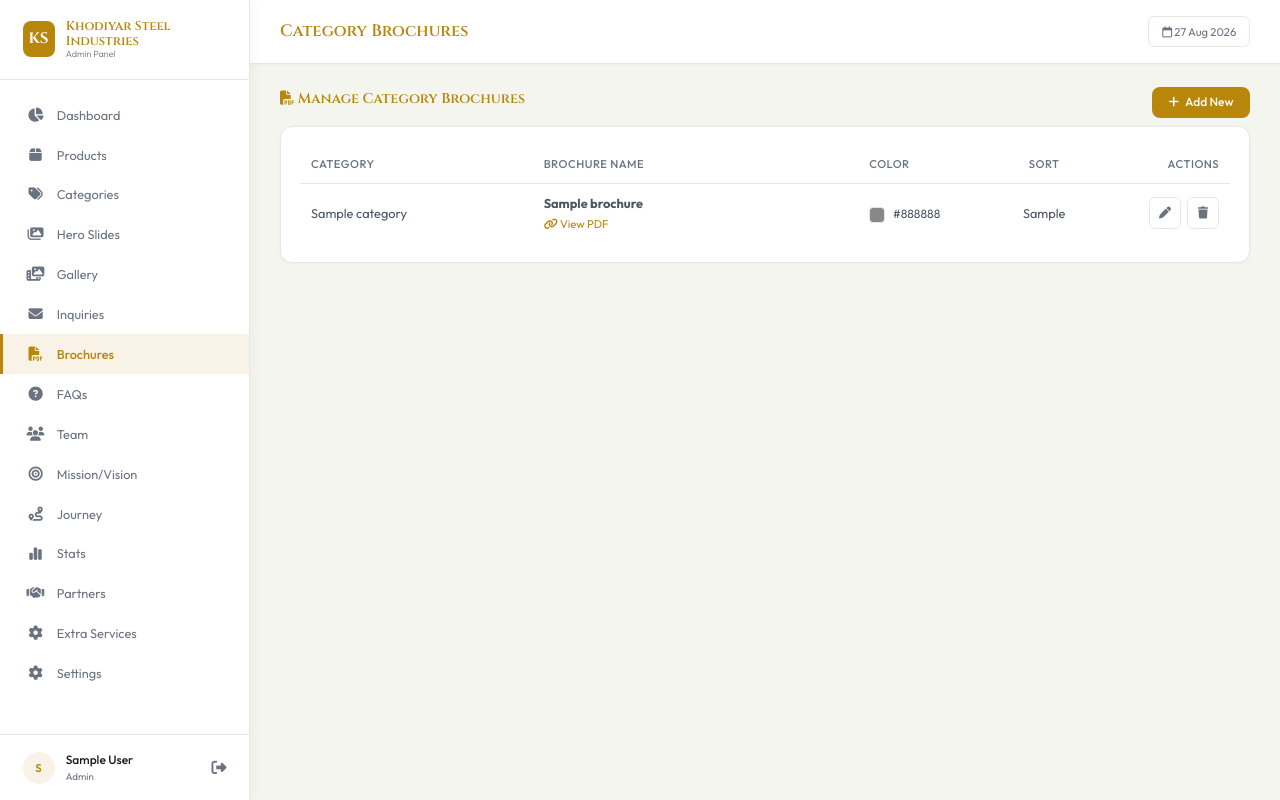
After one commit to iamborserahul/html-design, a PHP site: page /admin/brochures.php in a window 1280 px wide. The commit adds this page. Run offline with PHP 8.4, Linux system fonts and the light colour scheme; the visitor is signed in with stand-in values (Sample User, id 1); tables that the repository leaves empty or names only in its code hold one stand-in row (values such as "Sample post"); some libraries are stand-ins or nearby versions.

Commit message:
feat: implement dynamic database-driven brochure management and admin panel functionality

```diff
--- /dev/null
+++ b/admin/brochures.php
@@ -0,0 +1,276 @@
+<?php
+$current_page = 'brochures';
+$page_title = 'Category Brochures';
+require_once __DIR__ . '/includes/header.php';
+
+$upload_path = __DIR__ . '/../uploads/brochures/';
+if (!is_dir($upload_path)) {
+    mkdir($upload_path, 0777, true);
+}
+$upload_url = '../uploads/brochures/';
+$errors = [];
+$success = $_SESSION['flash_success'] ?? '';
+$error = $_SESSION['flash_error'] ?? '';
+unset($_SESSION['flash_success'], $_SESSION['flash_error']);
+
+if ($_SERVER['REQUEST_METHOD'] === 'POST') {
+    if (!isset($_POST['csrf_token']) || !verify_csrf($_POST['csrf_token'])) {
+        $errors[] = 'Invalid security token. Please try again.';
+    } else {
+        $action = $_POST['action'] ?? '';
+
+        if (in_array($action, ['create', 'update'])) {
+            $id = $action === 'update' ? (int)($_POST['id'] ?? 0) : 0;
+            $category_id = (int)($_POST['category_id'] ?? 0);
+            $name = trim($_POST['name'] ?? '');
+            $bg_color = trim($_POST['bg_color'] ?? '#FFC229');
+            $sort_order = (int)($_POST['sort_order'] ?? 0);
+
+            if ($category_id <= 0) $errors[] = 'Category is required.';
+            if ($name === '') $errors[] = 'Brochure name is required.';
+
+            $file_path = '';
+            if ($action === 'update' && $id > 0) {
+                $stmt = $db->prepare("SELECT file_path FROM category_brochures WHERE id = ?");
+                $stmt->execute([$id]);
+                $existing = $stmt->fetch();
+                $file_path = $existing ? $existing['file_path'] : '';
+            }
+
+            if (!empty($_FILES['file_path']['name'])) {
+                $file = $_FILES['file_path'];
+                $ext = strtolower(pathinfo($file['name'], PATHINFO_EXTENSION));
+                if ($ext !== 'pdf') {
+                    $errors[] = 'Only PDF files are allowed.';
+                } else {
+                    $new_name = uniqid() . '_' . preg_replace('/[^a-zA-Z0-9.-]/', '_', $file['name']);
+                    if (move_uploaded_file($file['tmp_name'], $upload_path . $new_name)) {
+                        if ($file_path && file_exists($upload_path . $file_path)) {
+                            unlink($upload_path . $file_path);
+                        }
+                        $file_path = $new_name;
+                    } else {
+                        $errors[] = 'Failed to upload PDF file.';
+                    }
+                }
+            }
+
+            if ($action === 'create' && empty($file_path)) {
+                $errors[] = 'PDF file is required for new brochures.';
+            }
+
+            if (empty($errors)) {
+                try {
+                    if ($action === 'create') {
+                        $stmt = $db->prepare("INSERT INTO category_brochures (category_id, name, file_path, bg_color, sort_order) VALUES (?, ?, ?, ?, ?)");
+                        $stmt->execute([$category_id, $name, $file_path, $bg_color, $sort_order]);
+                        $_SESSION['flash_success'] = 'Brochure added successfully.';
+                    } else {
+                        $stmt = $db->prepare("UPDATE category_brochures SET category_id=?, name=?, file_path=?, bg_color=?, sort_order=? WHERE id=?");
+                        $stmt->execute([$category_id, $name, $file_path, $bg_color, $sort_order, $id]);
+                        $_SESSION['flash_success'] = 'Brochure updated successfully.';
+                    }
+                    header('Location: brochures.php');
+                    exit;
+                } catch (PDOException $e) {
+                    $errors[] = 'Database error: ' . $e->getMessage();
+                }
+            }
+        } elseif ($action === 'delete') {
+            $id = (int)($_POST['id'] ?? 0);
+            $stmt = $db->prepare("SELECT file_path FROM category_brochures WHERE id = ?");
+            $stmt->execute([$id]);
+            $row = $stmt->fetch();
+            if ($row) {
+                if ($row['file_path'] && file_exists($upload_path . $row['file_path'])) {
+                    unlink($upload_path . $row['file_path']);
+                }
+                $db->prepare("DELETE FROM category_brochures WHERE id = ?")->execute([$id]);
+                $_SESSION['flash_success'] = 'Brochure deleted successfully.';
+            } else {
+                $_SESSION['flash_error'] = 'Brochure not found.';
+            }
+            header('Location: brochures.php');
+            exit;
+        }
+    }
+}
+
+$brochures = $db->query("SELECT cb.*, pc.name as category_name
+                         FROM category_brochures cb
+                         JOIN product_categories pc ON cb.category_id = pc.id
+                         ORDER BY pc.name ASC, cb.sort_order ASC, cb.id DESC")->fetchAll();
+
+$categories = $db->query("SELECT id, name FROM product_categories ORDER BY name ASC")->fetchAll();
+
+$edit_row = null;
+if (isset($_GET['edit'])) {
+    $stmt = $db->prepare("SELECT * FROM category_brochures WHERE id = ?");
+    $stmt->execute([(int)$_GET['edit']]);
+    $edit_row = $stmt->fetch();
+    if (!$edit_row) {
+        $errors[] = 'Brochure not found.';
+    }
+}
+?>
+
+<style>
+.form-group { margin-bottom: 1rem; }
+.form-group label { display: block; font-size: 0.8rem; font-weight: 500; color: var(--text-dim); margin-bottom: 0.35rem; }
+.form-control {
+    width: 100%; padding: 0.55rem 0.75rem; background: rgba(255,255,255,0.05);
+    border: 1px solid var(--border); border-radius: 6px; color: var(--text);
+    font-size: 0.85rem; font-family: inherit; transition: border-color 0.2s;
+}
+.form-control:focus { outline: none; border-color: var(--gold); }
+.form-row { display: grid; grid-template-columns: 1fr 1fr; gap: 1rem; }
+.btn-icon {
+    display: inline-flex; align-items: center; justify-content: center;
+    width: 32px; height: 32px; border-radius: 6px;
+    background: var(--bg-card); border: 1px solid var(--border);
+    color: var(--text-dim); cursor: pointer; font-size: 0.8rem;
+    transition: all 0.2s; text-decoration: none;
+}
+.btn-icon:hover { background: var(--bg-card-hover); color: var(--text); }
+.btn-icon.edit:hover { border-color: var(--gold); color: var(--gold); }
+.btn-icon.delete:hover { border-color: var(--danger); color: var(--danger); }
+.actions { display: flex; gap: 0.4rem; }
+.alert { padding: 0.65rem 1rem; border-radius: 8px; font-size: 0.82rem; margin-bottom: 1rem; }
+.alert-success { background: rgba(34,197,94,0.12); color: var(--success); border: 1px solid rgba(34,197,94,0.2); }
+.alert-danger { background: rgba(239,68,68,0.12); color: var(--danger); border: 1px solid rgba(239,68,68,0.2); }
+.color-preview { display: inline-block; width: 16px; height: 16px; border-radius: 4px; border: 1px solid var(--border); vertical-align: middle; margin-right: 5px; }
+</style>
+
+<?php if ($success): ?>
+    <div class="alert alert-success"><i class="fa-solid fa-check-circle"></i> <?= htmlspecialchars($success) ?></div>
+<?php endif; ?>
+<?php if ($error): ?>
+    <div class="alert alert-danger"><i class="fa-solid fa-exclamation-circle"></i> <?= htmlspecialchars($error) ?></div>
+<?php endif; ?>
+<?php if (!empty($errors)): ?>
+    <div class="alert alert-danger">
+        <i class="fa-solid fa-exclamation-circle"></i>
+        <?php foreach ($errors as $e): ?><div><?= htmlspecialchars($e) ?></div><?php endforeach; ?>
+    </div>
+<?php endif; ?>
+
+<div class="d-flex align-center justify-between mb-2">
+    <h2 style="font-family:'Cinzel',serif;font-size:0.95rem;color:var(--gold);">
+        <i class="fa-solid fa-file-pdf"></i> Manage Category Brochures
+    </h2>
+    <a href="?add=1" class="btn btn-gold <?= !$edit_row ? '' : '' ?>">
+        <i class="fa-solid fa-plus"></i> Add New
+    </a>
+</div>
+
+<?php if ($edit_row || isset($_GET['add'])): ?>
+<div class="glass-card form-section mb-2">
+    <h3 style="font-size:0.9rem;color:var(--gold);margin-bottom:1rem;">
+        <?= $edit_row ? '<i class="fa-solid fa-pen"></i> Edit Brochure' : '<i class="fa-solid fa-plus"></i> Add Brochure' ?>
+    </h3>
+    <form method="post" enctype="multipart/form-data">
+        <?= csrf_field() ?>
+        <input type="hidden" name="action" value="<?= $edit_row ? 'update' : 'create' ?>">
+        <?php if ($edit_row): ?>
+            <input type="hidden" name="id" value="<?= $edit_row['id'] ?>">
+        <?php endif; ?>
+
+        <div class="form-row">
+            <div class="form-group">
+                <label for="category_id">Category *</label>
+                <select id="category_id" name="category_id" class="form-control" required>
+                    <option value="">-- Select Category --</option>
+                    <?php foreach ($categories as $cat): ?>
+                        <option value="<?= $cat['id'] ?>" <?= ($edit_row['category_id'] ?? '') == $cat['id'] ? 'selected' : '' ?>>
+                            <?= htmlspecialchars($cat['name']) ?>
+                        </option>
+                    <?php endforeach; ?>
+                </select>
+            </div>
+            <div class="form-group">
+                <label for="name">Brochure Name *</label>
+                <input type="text" id="name" name="name" class="form-control" value="<?= htmlspecialchars($edit_row['name'] ?? '') ?>" required>
+            </div>
+        </div>
+
+        <div class="form-row">
+            <div class="form-group">
+                <label for="file_path">PDF File <?= $edit_row ? '' : '*' ?></label>
+                <input type="file" id="file_path" name="file_path" class="form-control" accept=".pdf" <?= $edit_row ? '' : 'required' ?>>
+                <?php if ($edit_row && $edit_row['file_path']): ?>
+                    <div style="margin-top:0.5rem;font-size:0.8rem;color:var(--text-dim);">
+                        Current file: <a href="<?= $upload_url . htmlspecialchars($edit_row['file_path']) ?>" target="_blank"><?= htmlspecialchars($edit_row['file_path']) ?></a>
+                    </div>
+                <?php endif; ?>
+            </div>
+            <div class="form-row" style="grid-template-columns:1fr 1fr;">
+                <div class="form-group">
+                    <label for="bg_color">Button Color</label>
+                    <input type="color" id="bg_color" name="bg_color" class="form-control" value="<?= htmlspecialchars($edit_row['bg_color'] ?? '#FFC229') ?>" style="padding: 2px 4px; height: 35px;">
+                </div>
+                <div class="form-group">
+                    <label for="sort_order">Sort Order</label>
+                    <input type="number" id="sort_order" name="sort_order" class="form-control" value="<?= (int)($edit_row['sort_order'] ?? 0) ?>" min="0">
+                </div>
+            </div>
+        </div>
+
+        <div class="d-flex gap-1" style="margin-top:0.5rem;">
+            <button type="submit" class="btn btn-gold"><i class="fa-solid fa-save"></i> <?= $edit_row ? 'Update' : 'Create' ?></button>
+            <a href="?" class="btn btn-ghost"><i class="fa-solid fa-times"></i> Cancel</a>
+        </div>
+    </form>
+</div>
+<?php endif; ?>
+
+<div class="glass-card">
+    <?php if (empty($brochures)): ?>
+        <div style="padding:2rem;text-align:center;color:var(--text-dim);">
+            <i class="fa-solid fa-file-pdf" style="font-size:2rem;margin-bottom:1rem;opacity:0.5;"></i>
+            <p>No brochures found. Click "Add New" to upload a PDF brochure.</p>
+        </div>
+    <?php else: ?>
+        <div class="table-wrap">
+            <table>
+                <thead>
+                    <tr>
+                        <th style="width:25%">Category</th>
+                        <th style="width:35%">Brochure Name</th>
+                        <th style="width:15%">Color</th>
+                        <th style="width:10%;text-align:center;">Sort</th>
+                        <th style="width:15%;text-align:right;">Actions</th>
+                    </tr>
+                </thead>
+                <tbody>
+                    <?php foreach ($brochures as $brochure): ?>
+                        <tr>
+                            <td><?= htmlspecialchars($brochure['category_name']) ?></td>
+                            <td>
+                                <strong><?= htmlspecialchars($brochure['name']) ?></strong><br>
+                                <a href="<?= $upload_url . htmlspecialchars($brochure['file_path']) ?>" target="_blank" style="font-size:0.75rem;"><i class="fa-solid fa-link"></i> View PDF</a>
+                            </td>
+                            <td>
+                                <span class="color-preview" style="background-color: <?= htmlspecialchars($brochure['bg_color']) ?>;"></span>
+                                <span style="font-size:0.8rem;"><?= htmlspecialchars($brochure['bg_color']) ?></span>
+                            </td>
+                            <td style="text-align:center;"><?= $brochure['sort_order'] ?></td>
+                            <td style="text-align:right;">
+                                <div class="actions justify-content-end">
+                                    <a href="?edit=<?= $brochure['id'] ?>" class="btn-icon edit" title="Edit"><i class="fa-solid fa-pen"></i></a>
+                                    <form method="post" style="display:inline;" onsubmit="return confirm('Delete this brochure?');">
+                                        <?= csrf_field() ?>
+                                        <input type="hidden" name="action" value="delete">
+                                        <input type="hidden" name="id" value="<?= $brochure['id'] ?>">
+                                        <button type="submit" class="btn-icon delete" title="Delete"><i class="fa-solid fa-trash"></i></button>
+                                    </form>
+                                </div>
+                            </td>
+                        </tr>
+                    <?php endforeach; ?>
+                </tbody>
+            </table>
+        </div>
+    <?php endif; ?>
+</div>
+
+<?php require_once __DIR__ . '/includes/footer.php'; ?>
--- a/admin/includes/header.php
+++ b/admin/includes/header.php
@@ -350,9 +350,9 @@ $site_name = get_setting('site_name') ?: 'Khodiyar Steel Industries';
         <a href="inquiries.php" class="<?= $current_page === 'inquiries' ? 'active' : '' ?>">
             <i class="fa-solid fa-envelope"></i><span>Inquiries</span>
         </a>
-        <!-- <a href="testimonials.php" class="<?= $current_page === 'testimonials' ? 'active' : '' ?>">
-            <i class="fa-solid fa-star"></i><span>Testimonials</span>
-        </a> -->
+        <a href="brochures.php" class="<?= $current_page === 'brochures' ? 'active' : '' ?>">
+            <i class="fa-solid fa-file-pdf"></i><span>Brochures</span>
+        </a>
         <a href="faqs.php" class="<?= $current_page === 'faqs' ? 'active' : '' ?>">
             <i class="fa-solid fa-question-circle"></i><span>FAQs</span>
         </a>
```
Also changed, not shown: category.php (+16 -29 lines).
